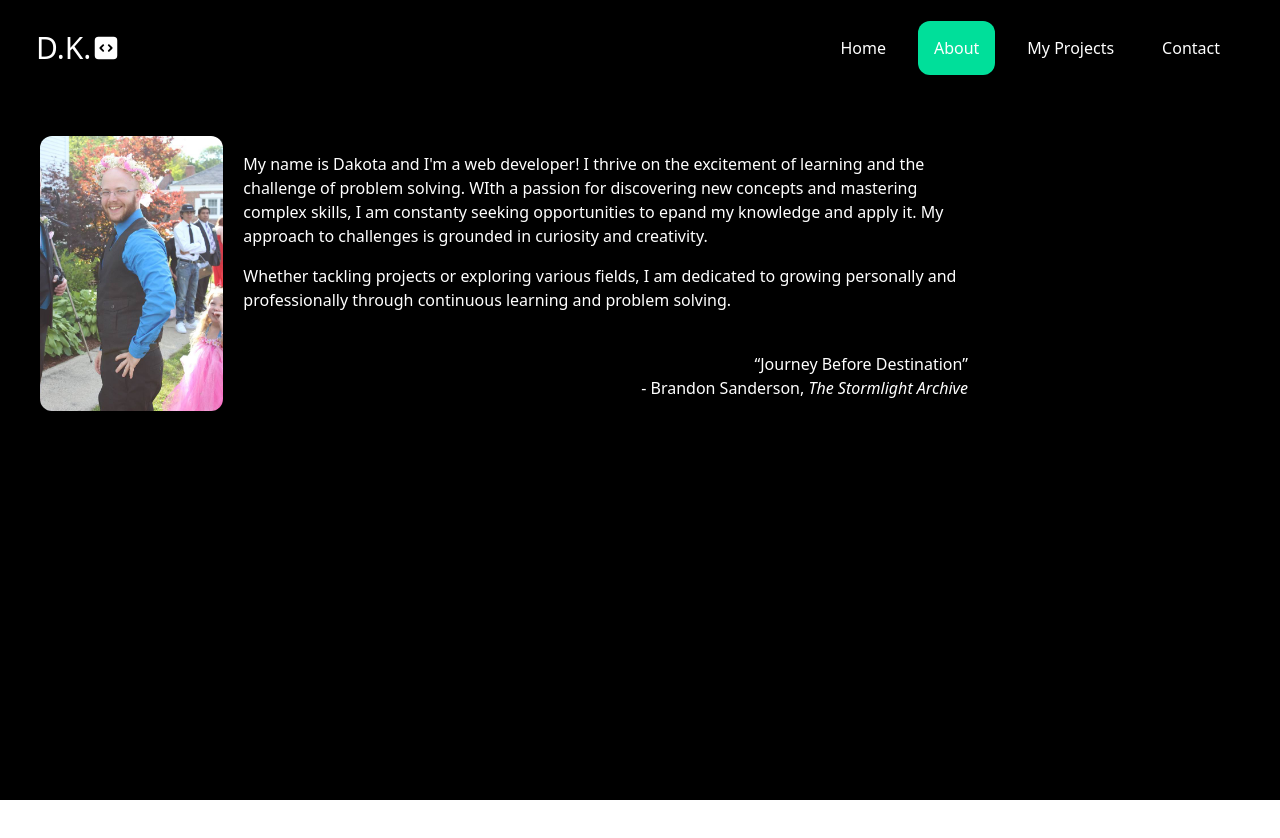
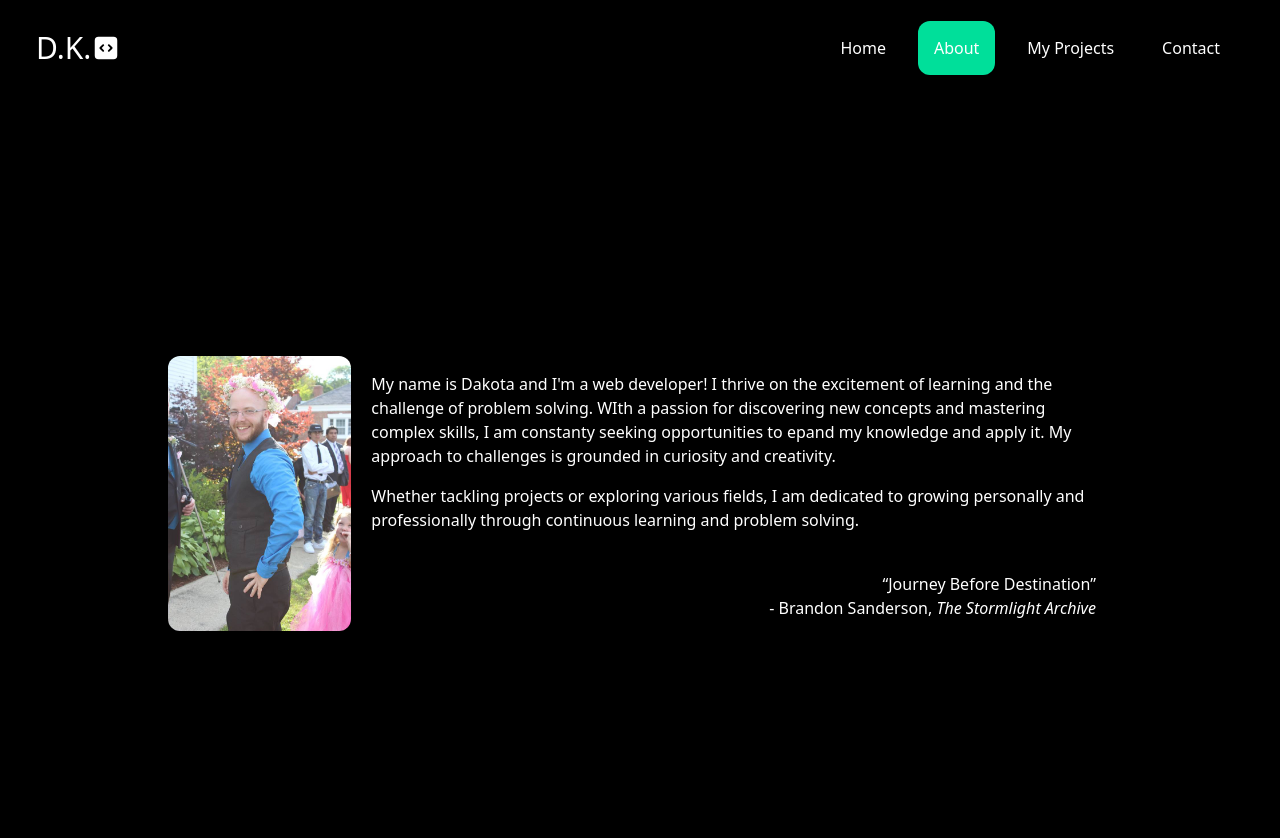
Before and after one commit to JabaDUDE/react-portfolio, a React (Vite) app: page /about in a window 1280 px wide. Shown: the top 838 px of the page. Before the commit the page ends 800 px from the top, so only its background shows below. Built offline with nearby package versions, Linux system fonts and the light colour scheme.

Commit message:
fix div positioning of about me section

```diff
--- a/src/components/pages/about.jsx
+++ b/src/components/pages/about.jsx
@@ -2,7 +2,7 @@ import img from '../../assets/self/flower-king.jpg'
 
 function About() {
   return (
-    <div className='flex max-w-screen-lg'>
+    <div className='flex max-w-screen-lg h-screen m-auto items-center'>
       <div className='md:m-10 m-5'>
         <div className='md:float-left md:mr-5'>
           <img src={img} alt='photo of myself' className='w=[150px] h-[275px] rounded-xl m-auto' />
```
